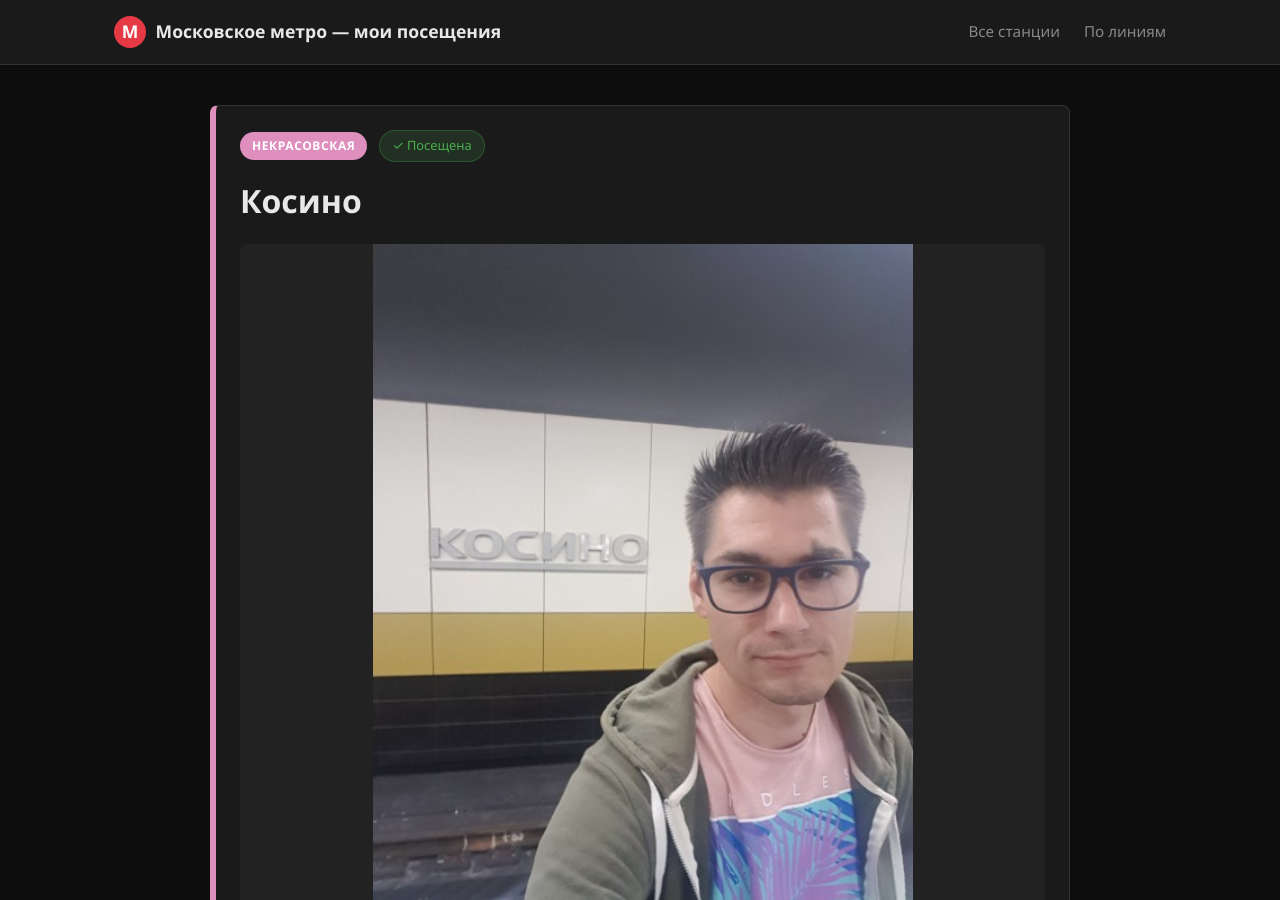
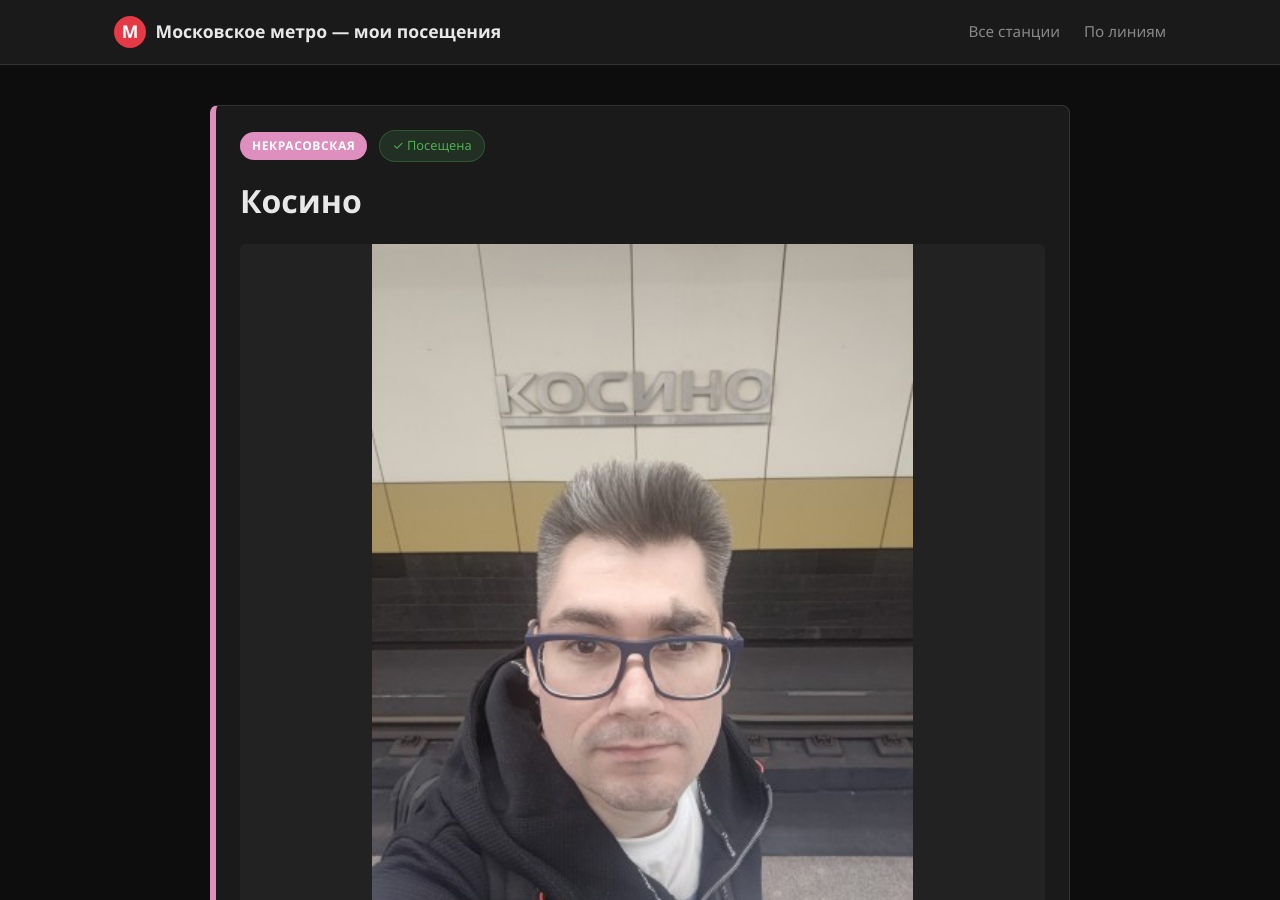
Before and after one commit to ahpooch/Metro, a Jekyll site: the page built from _stations/nekrasovskaya-kosino.md, in a window 1280 px wide and 900 px high. Built offline with Jekyll 4.4.1, drawn with Linux system fonts in a browser that asks for light colours.

Commit message:
Update nekrasovskaya-kosino.md

```diff
--- a/_stations/nekrasovskaya-kosino.md
+++ b/_stations/nekrasovskaya-kosino.md
@@ -6,6 +6,6 @@ line_name: "Некрасовская"
 line_number: 15
 line_color: "#de8fbe"
 
-cover_photo:
+cover_photo: '/assets/photos/nekrasovskaya-kosino/IMG20260504210708 (Малый).jpg'
 photos: []
 ---
```
